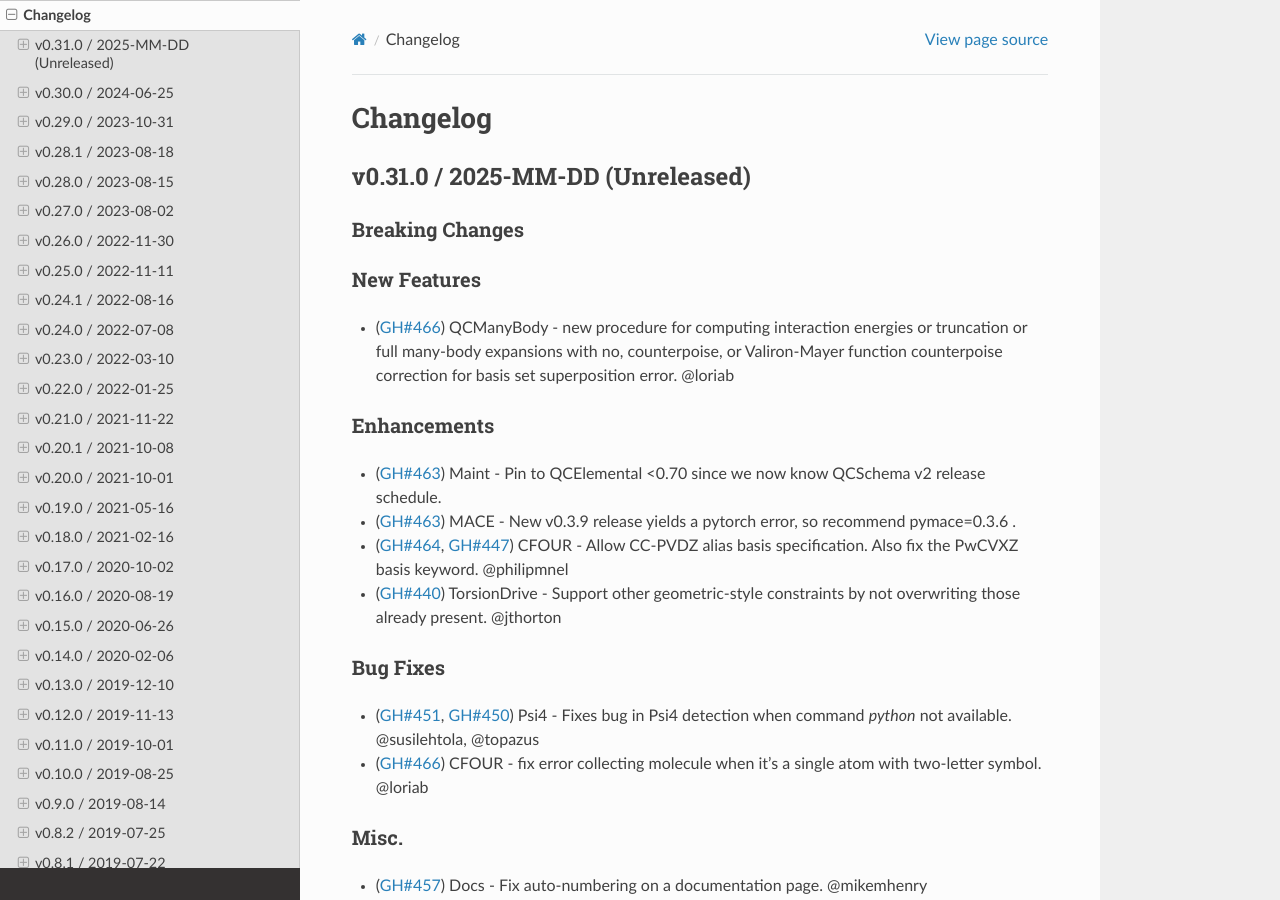
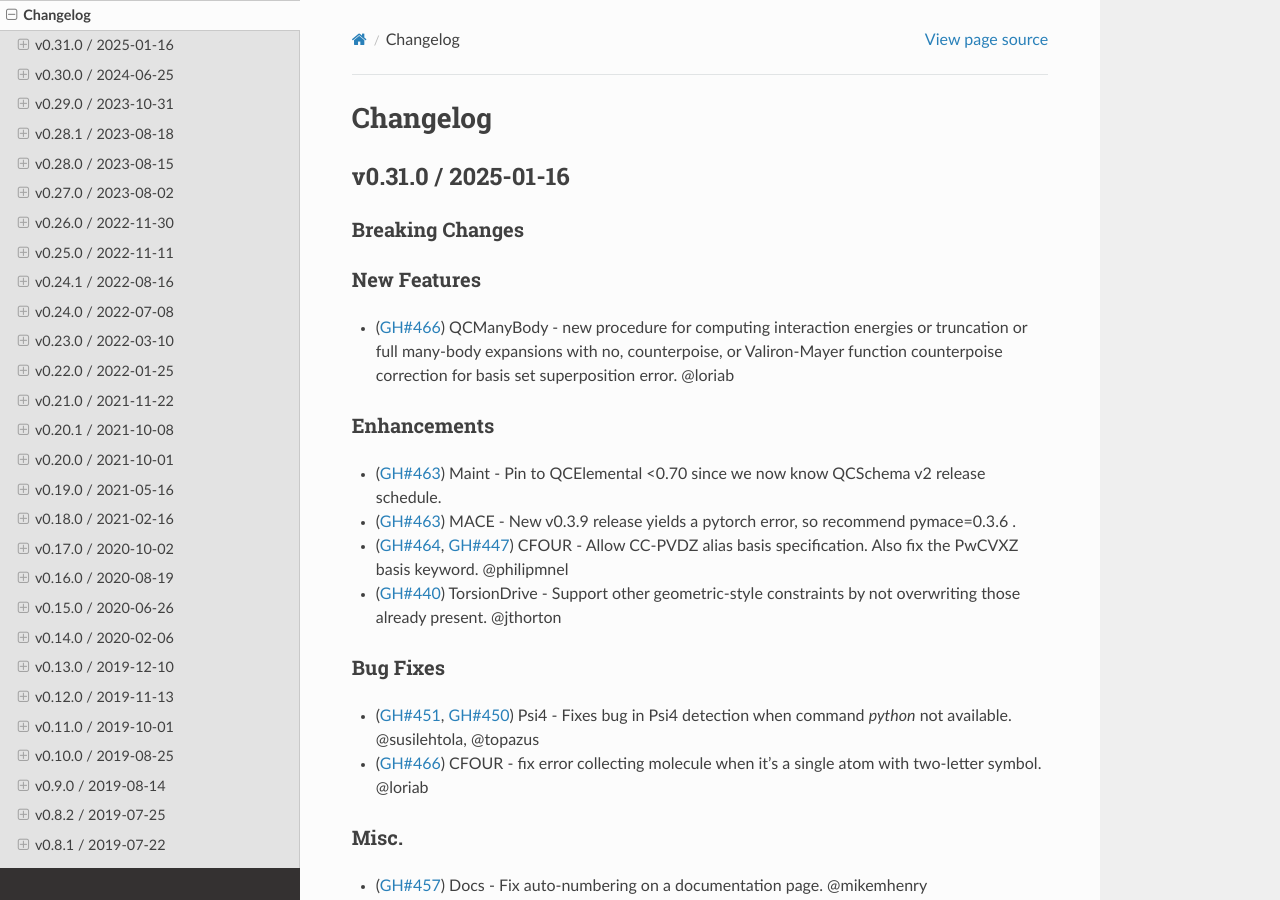
Before and after one commit to MolSSI/QCEngine, a Sphinx documentation site: the page built from docs/source/changelog.rst, in a window 1280 px wide and 900 px high. Built offline with Sphinx 7.4.7 and the Read the Docs theme 3.1.0, drawn with Linux system fonts in a browser that asks for light colours; the version number could not be read and is left out.

Commit message:
next2025 CI and v0.31 labeling

```diff
--- a/docs/source/changelog.rst
+++ b/docs/source/changelog.rst
@@ -28,7 +28,7 @@
 .. - UNSOLVED (:issue:`397`) extras failed
 
 
-v0.31.0 / 2025-MM-DD (Unreleased)
+v0.31.0 / 2025-01-16
 --------------------
 
 Breaking Changes
```
Also changed, not shown: 1 other file.
